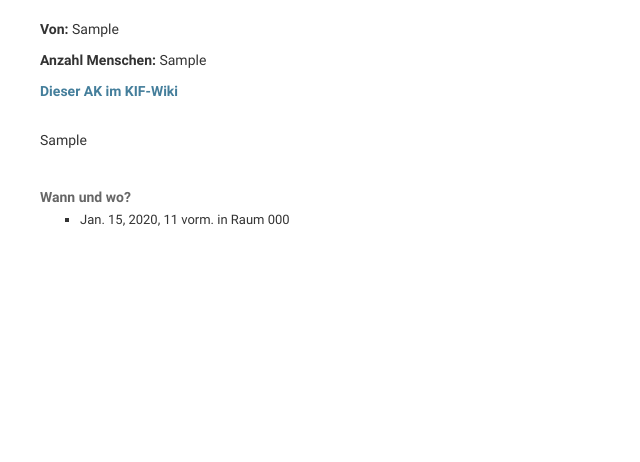
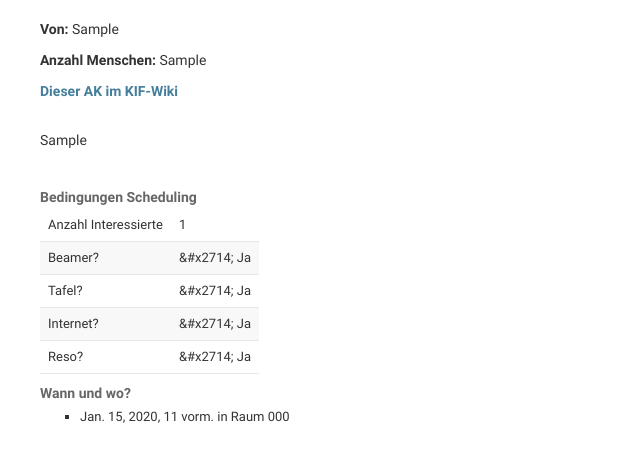
Before and after one commit to d120/kifplan, a Django app: page /plan/ak/1/ in a window 1280 px wide. Shown: the part 145-607 px from the top of the page, without its empty margins (0-640 px from the left). Run offline with Django 3.2, Linux system fonts and the light colour scheme; tables that the repository leaves empty hold one stand-in row (values such as "Sample post"); parts of the project's set-up code (start-up, migrations or seed data) failed here and were passed over; some libraries are stand-ins or nearby versions.

Commit message:
Added new scheduling constraints to detail view

```diff
--- a/oplan/templates/oplan/ak_details_view.html
+++ b/oplan/templates/oplan/ak_details_view.html
@@ -1,4 +1,7 @@
 {% extends 'oplan/header.html' %}
+
+{% load plan_extra %}
+
 {% block extrahead %}
 {{block.super}}
 <link rel="manifest" href="/static/oplan/manifest.json">
@@ -33,6 +36,17 @@ oplan.current_ak_id = {{ak.id}};
 
 <div class="padding-top-1"></div>
 
+<h3>Bedingungen Scheduling</h3>
+
+<table class="table table-striped">
+    <tr><td>Anzahl Interessierte</td><td>{{ ak.interesse }}</td></tr>
+    <tr><td>Beamer?</td><td>{{ ak.beamer | vis_bool }}</td></tr>
+    <tr><td>Tafel?</td><td>{{ ak.whiteboard | vis_bool }}</td></tr>
+    <tr><td>Internet?</td><td>{{ ak.internet | vis_bool }}</td></tr>
+    <tr><td>Reso?</td><td>{{ ak.reso | vis_bool }}</td></tr>
+</table>
+
+
 <h3>Wann und wo?</h3>
 <ul>
 {% for termin in ak.aktermin_set.all %}
--- /dev/null
+++ b/oplan/templatetags/plan_extra.py
@@ -0,0 +1,10 @@
+from django import template
+
+register = template.Library()
+
+
+@register.filter
+def vis_bool(value):
+    if value:
+        return "&#x2714; Ja"
+    return "x Nein"
```
